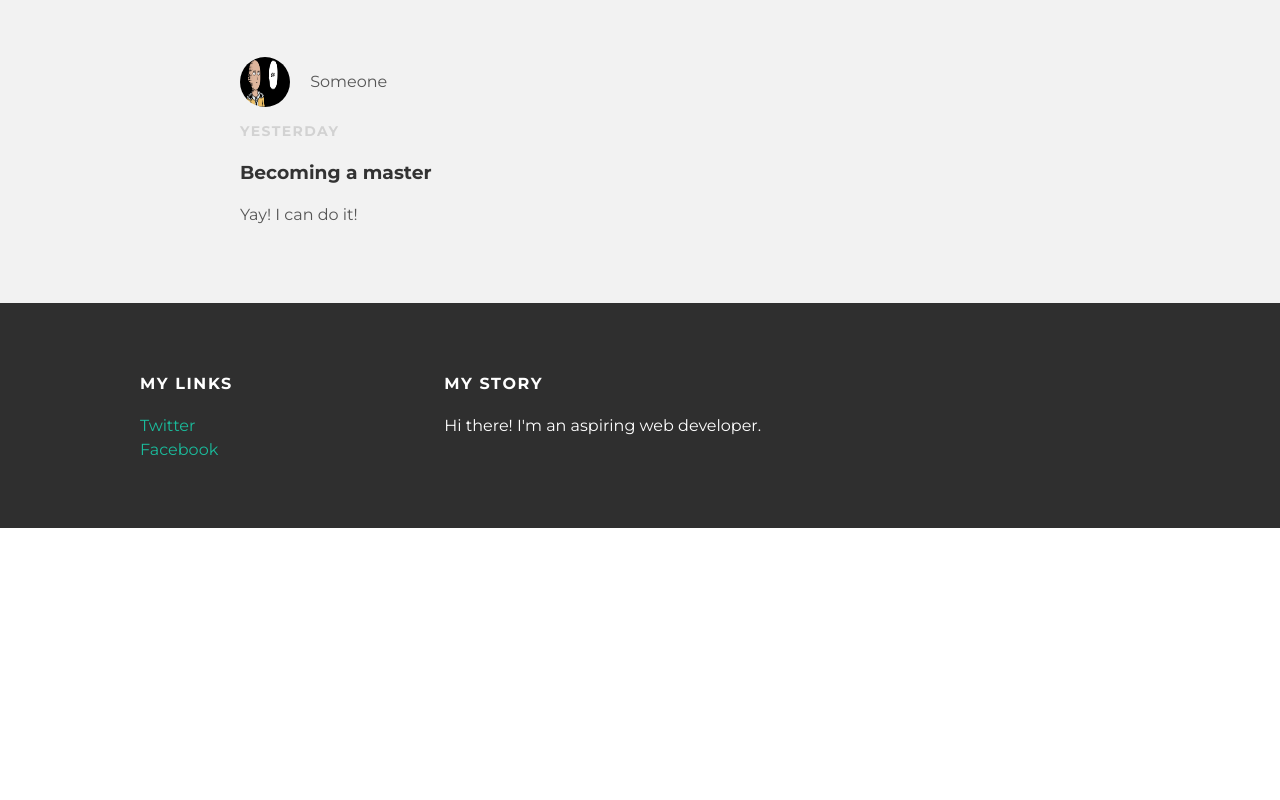
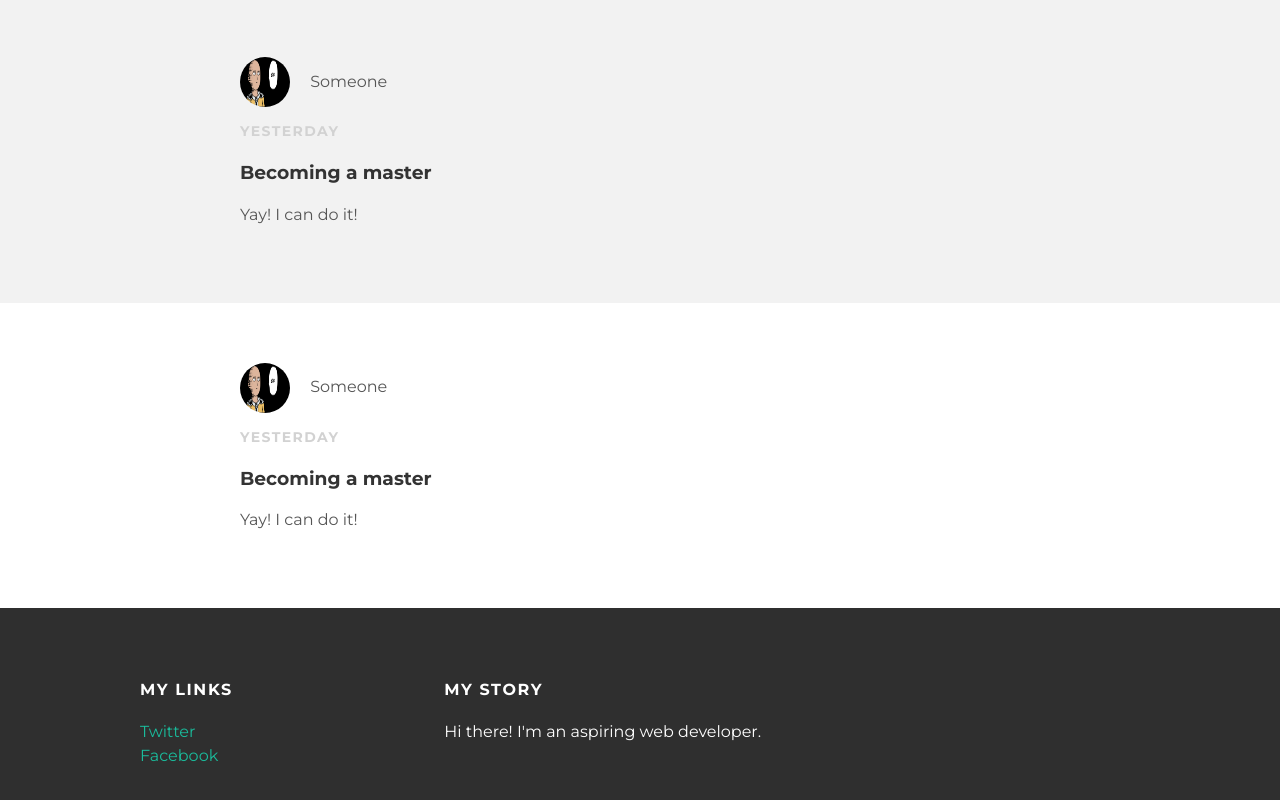
Before and after one commit to evilscholli/evilscholli.github.io, a plain HTML site: page index.html in a window 1280 px wide. Shown: the part 522-1322 px from the top of the page. Before the commit the page ends 1050 px from the top, so only its background shows below. Drawn offline with Linux system fonts and the light colour scheme.

Commit message:
Update index.html

```diff
--- a/index.html
+++ b/index.html
@@ -42,6 +42,19 @@
           </div>
         </div>
       </div>
+      <div class="post-container">
+        <div class="post">
+          <div class="post-author">
+            <img src="tobiPic.png">
+            <span>Someone</span>
+          </div>
+          <p class="post-date">Yesterday</p>
+          <h3 class="post-title">Becoming a master</h3>
+          <div class="post-content">
+            <p>Yay! I can do it!</p>
+          </div>
+        </div>
+      </div>
     </div>
     <div id="footer">
       <div class="container">
```
